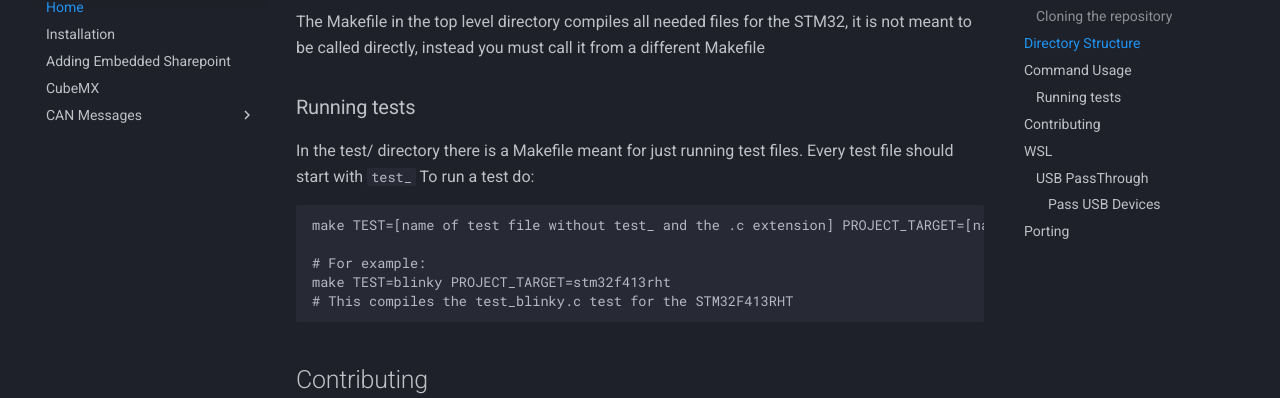
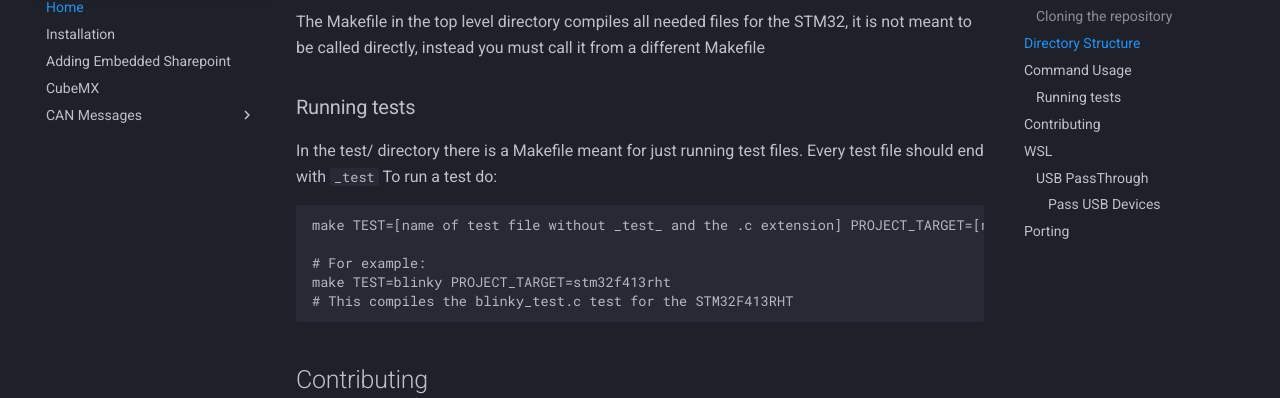
Before and after one commit to lhr-solar/Embedded-Sharepoint, an MkDocs documentation site: the page built from docs/README.md, in a window 1280 px wide and 900 px high, scrolled down 529 px. Shown: the part 119-517 px from the top of the window. Built offline with MkDocs 1.6.1 and Material for MkDocs 9.7.7, drawn with Linux system fonts in a browser that asks for light colours.

Commit message:
forgot to update readme

````diff
--- a/docs/README.md
+++ b/docs/README.md
@@ -15,13 +15,13 @@ git clone git@github.com:lhr-solar/Embedded-Sharepoint.git --recursive
 The Makefile in the top level directory compiles all needed files for the STM32, it is not meant to be called directly, instead you must call it from a different Makefile
 
 ### Running tests
-In the test/ directory there is a Makefile meant for just running test files. Every test file should start with `test_`  To run a test do:
+In the test/ directory there is a Makefile meant for just running test files. Every test file should end with `_test`  To run a test do:
 ``` sh
-make TEST=[name of test file without test_ and the .c extension] PROJECT_TARGET=[name of the STM32 you want to compile for]
+make TEST=[name of test file without _test_ and the .c extension] PROJECT_TARGET=[name of the STM32 you want to compile for]
 
 # For example:
 make TEST=blinky PROJECT_TARGET=stm32f413rht
-# This compiles the test_blinky.c test for the STM32F413RHT
+# This compiles the blinky_test.c test for the STM32F413RHT
 ```
 
 ## Contributing
````
